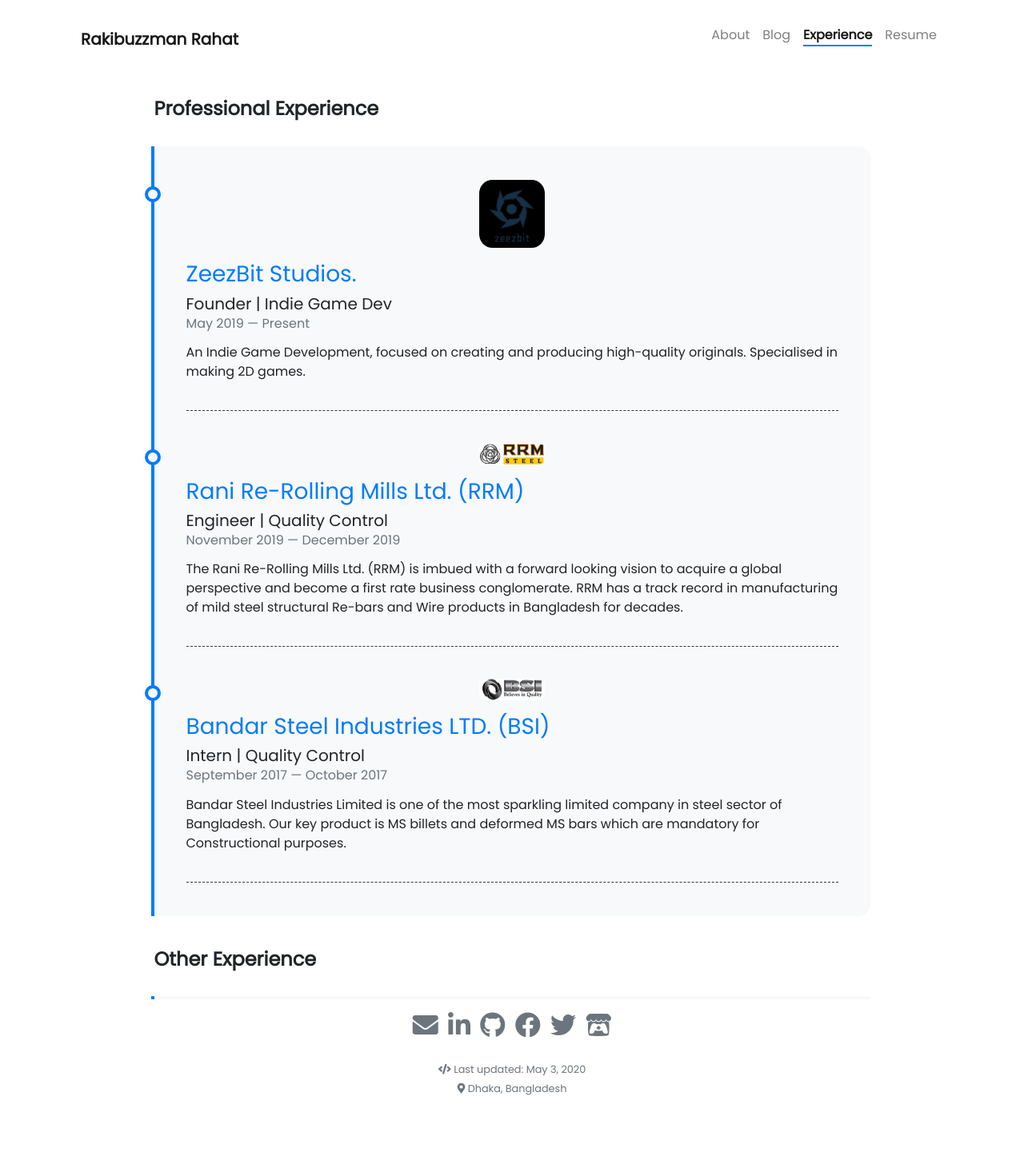
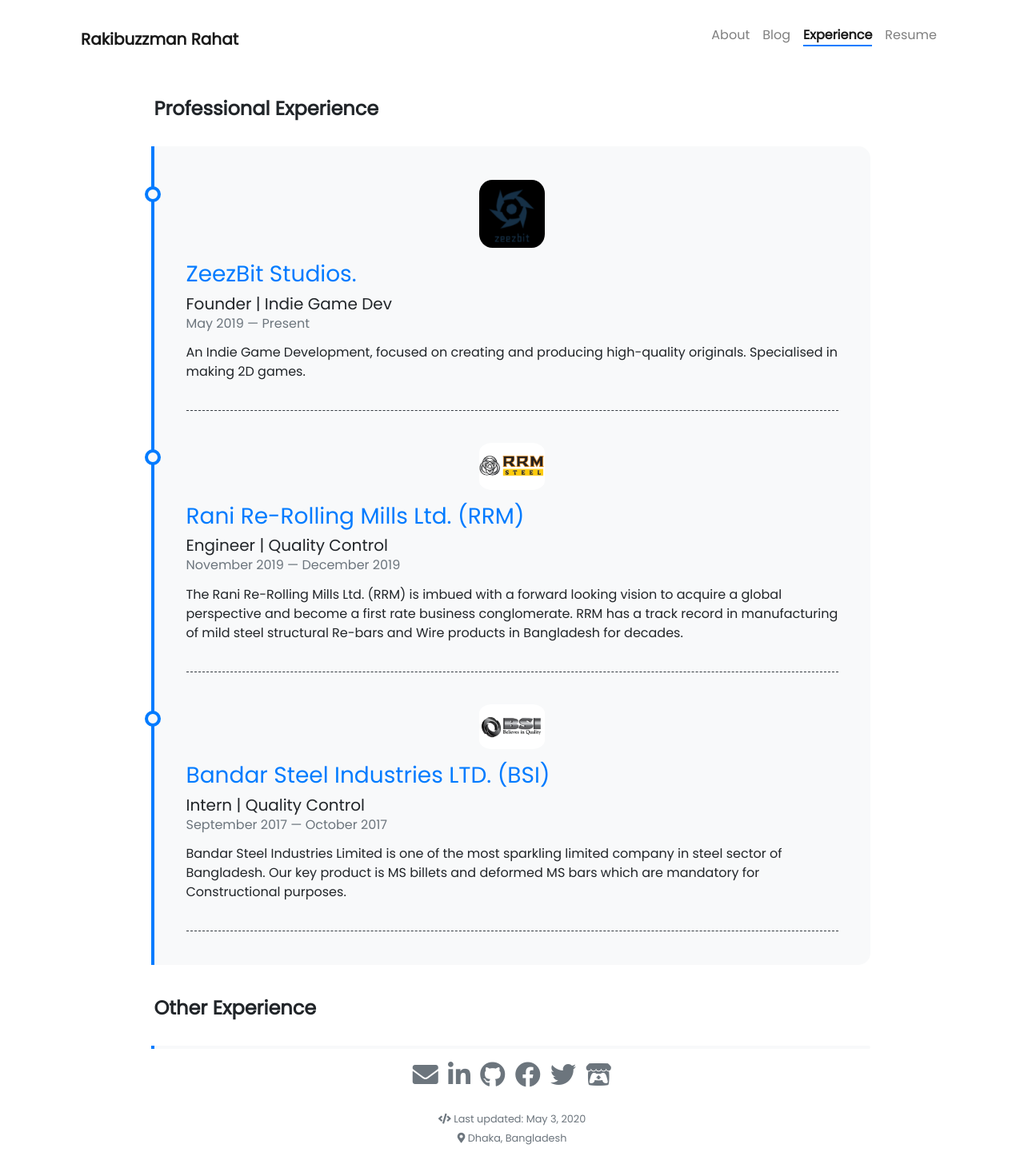
Before and after one commit to sleipnir029/sleipnir029.github.io, a Jekyll site: the page built from pages/experience.md, in a window 1280 px wide. Shown: the whole page at 80% size. Built offline with Jekyll 4.4.1, drawn with Linux system fonts in a browser that asks for light colours; nearby versions of some CDN libraries; before the commit the page ends 1389 px from its top, so only the background shows below that.

Commit message:
new logos

```diff
--- a/_data/pro-experience-data.yml
+++ b/_data/pro-experience-data.yml
@@ -8,7 +8,7 @@
                 2D games.
 
 - place: <a href="http://www.ranisteel.com/" target="_blank">Rani Re-Rolling Mills Ltd. (RRM)</a>
-  logo: "../assets/img/rrm_.png"
+  logo: "../assets/img/rrm.png"
   position: Engineer | Quality Control
   from: November 2019
   to: December 2019
@@ -18,7 +18,7 @@
                 Wire products in Bangladesh for decades.
 
 - place: <a href="http://www.bandarsteel.com/" target="_blank">Bandar Steel Industries LTD. (BSI)</a>
-  logo: "../assets/img/bsi_.png"
+  logo: "../assets/img/bsi.png"
   position: Intern | Quality Control
   from: September 2017
   to: October 2017
```
Also changed, not shown: assets/img/bsi.png, assets/img/bsi_.png (deleted), assets/img/rrm.png, assets/img/rrm_.png (deleted), assets/img/z2.png (deleted).
